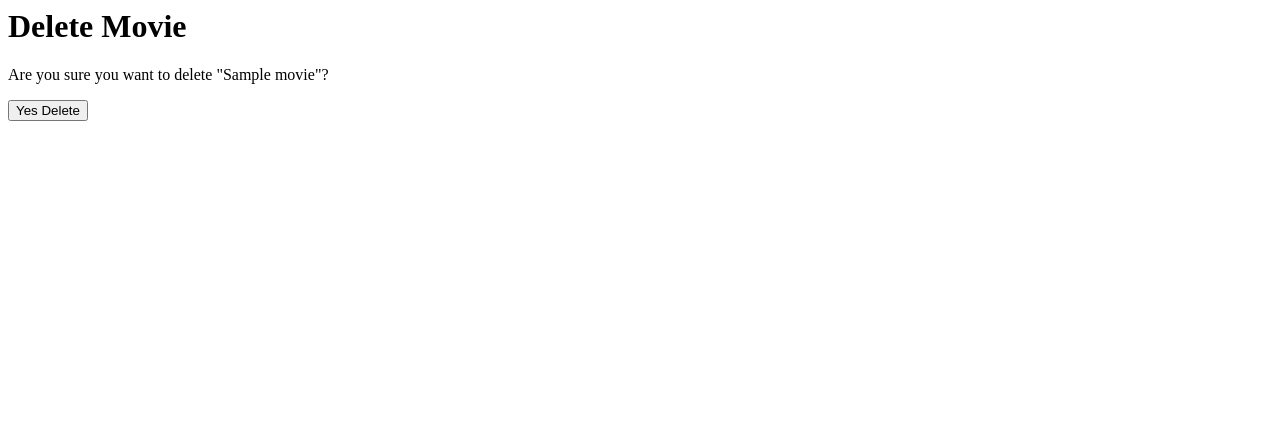
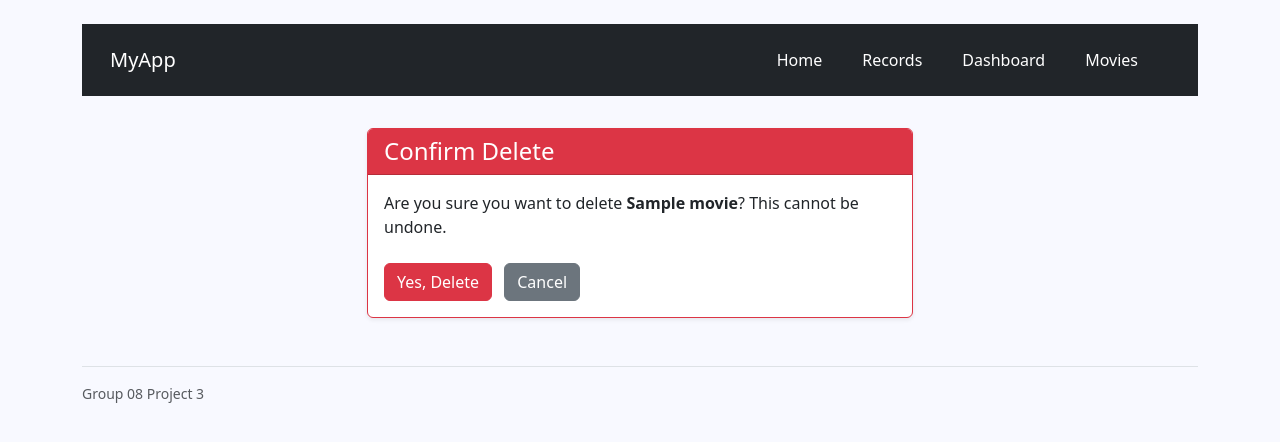
Before and after one commit to rmedrano21955/cis4930-sp26-project-group-08, a Django app: page /movies/1/delete/ in a window 1280 px wide. Shown: the top 442 px of the page. Run offline with Django 5.2, Linux system fonts and the light colour scheme; tables that the repository leaves empty hold one stand-in row (values such as "Sample post").

Commit message:
Add files via upload

```diff
--- a/project3/core/templates/movies/confirm_delete.html
+++ b/project3/core/templates/movies/confirm_delete.html
@@ -1,8 +1,24 @@
-<h1>Delete Movie</h1>
+{% extends 'core/base.html' %}
+{% block title %}Delete {{ movie.title }}{% endblock %}
 
-<p>Are you sure you want to delete "{{ movie.title }}"?</p>
+{% block content %}
 
-<form method="POST">
-    {% csrf_token %}
-    <button type="submit">Yes Delete</button>
-</form>
+<div class="row justify-content-center">
+  <div class="col-md-6">
+    <div class="card shadow-sm border-danger">
+      <div class="card-header bg-danger text-white">
+        <h4 class="mb-0">Confirm Delete</h4>
+      </div>
+      <div class="card-body">
+        <p class="mb-4">Are you sure you want to delete <strong>{{ movie.title }}</strong>? This cannot be undone.</p>
+        <form method="post">
+          {% csrf_token %}
+          <button type="submit" class="btn btn-danger">Yes, Delete</button>
+          <a href="{% url 'movie-list' %}" class="btn btn-secondary ms-2">Cancel</a>
+        </form>
+      </div>
+    </div>
+  </div>
+</div>
+
+{% endblock %}
```
